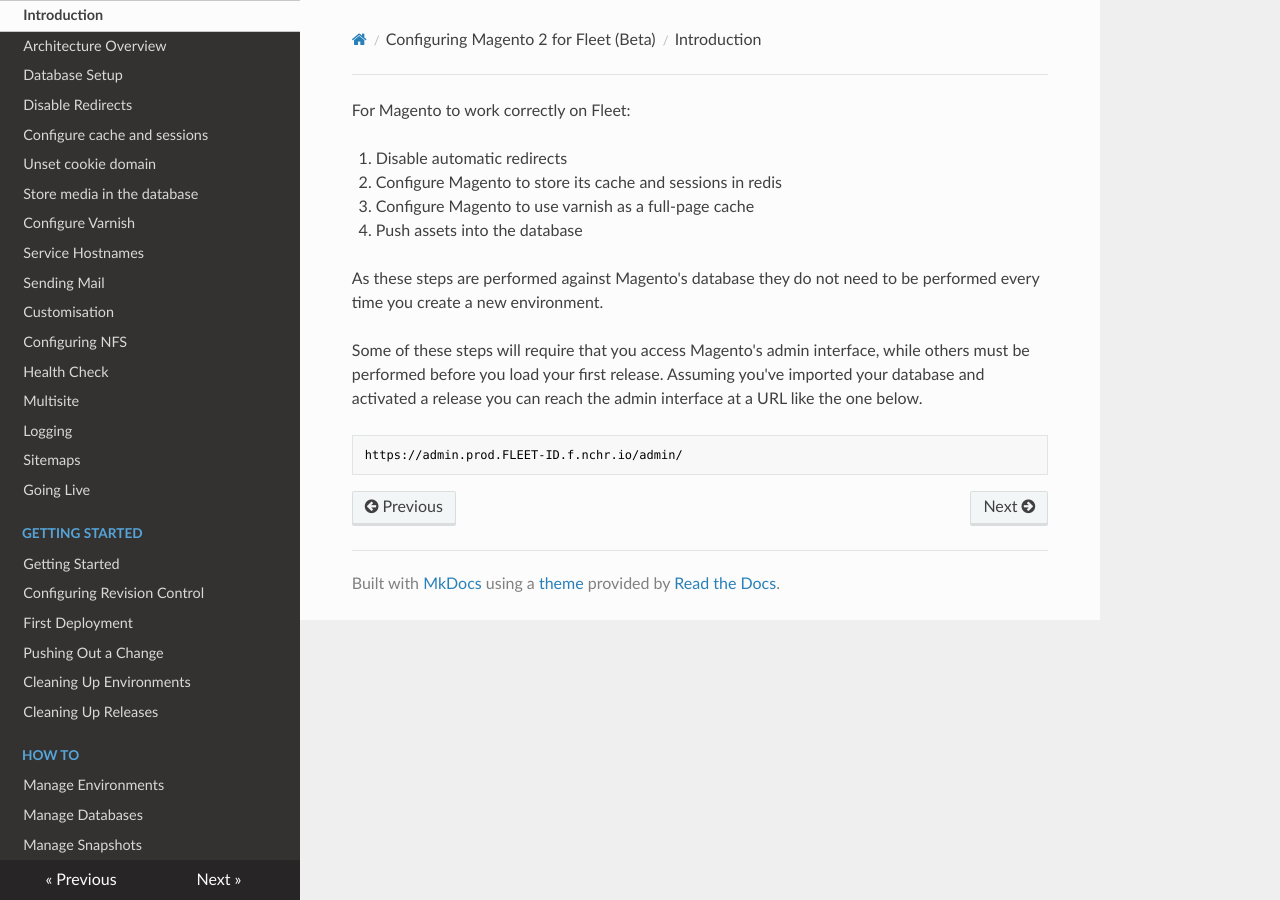
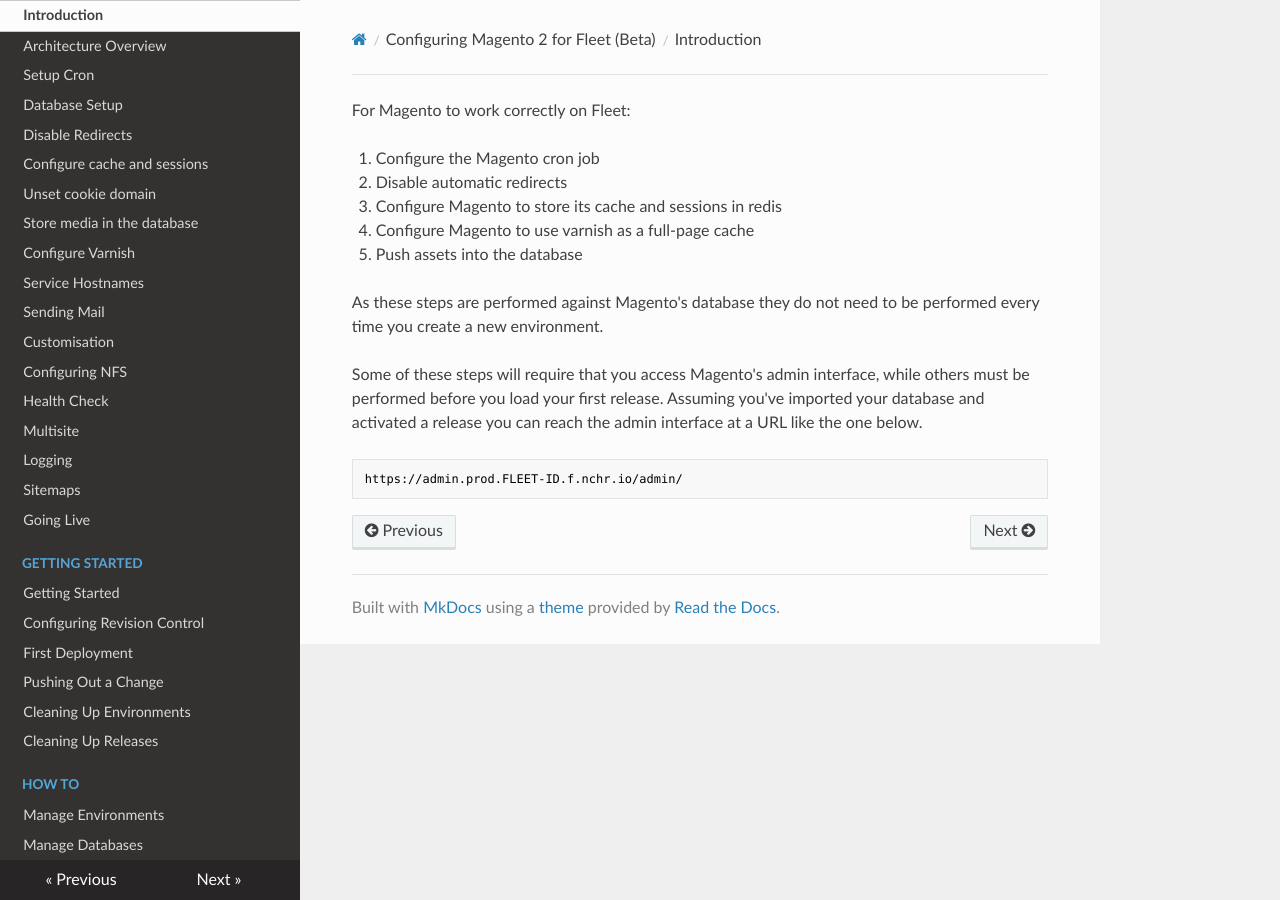
Before and after one commit to anchor/fleet-magento-docs, an MkDocs documentation site: the page built from docs/configuring-magento-2-for-fleet/introduction.md, in a window 1280 px wide. Built offline with MkDocs 1.6.1, drawn with Linux system fonts in a browser that asks for light colours; nearby versions of some CDN libraries; old or Windows-style settings are respelled for this version of MkDocs.

Commit message:
Add documentation on configuring cron for magento2

```diff
--- a/docs/configuring-magento-2-for-fleet/introduction.md
+++ b/docs/configuring-magento-2-for-fleet/introduction.md
@@ -1,9 +1,10 @@
 For Magento to work correctly on Fleet:
 
- 1. Disable automatic redirects
- 2. Configure Magento to store its cache and sessions in redis
- 3. Configure Magento to use varnish as a full-page cache
- 4. Push assets into the database
+ 1. Configure the Magento cron job
+ 2. Disable automatic redirects
+ 3. Configure Magento to store its cache and sessions in redis
+ 4. Configure Magento to use varnish as a full-page cache
+ 5. Push assets into the database
 
 As these steps are performed against Magento's database they do not need to be
 performed every time you create a new environment.
--- a/mkdocs.yml
+++ b/mkdocs.yml
@@ -29,6 +29,7 @@ pages:
 - Configuring Magento 2 for Fleet (Beta):
   - 'Introduction': 'configuring-magento-2-for-fleet/introduction.md'
   - 'Architecture Overview': 'configuring-magento-2-for-fleet/architecture-overview.md'
+  - 'Setup Cron': 'configuring-magento-2-for-fleet/cron.md'
   - 'Database Setup': 'configuring-magento-2-for-fleet/database-setup.md'
   - 'Disable Redirects': 'configuring-magento-2-for-fleet/disable-redirects.md'
   - 'Configure cache and sessions': 'configuring-magento-2-for-fleet/configure-cache-and-sessions.md'
```
Also changed, not shown: docs/configuring-magento-2-for-fleet/cron.md (added, +13 -0 lines).
